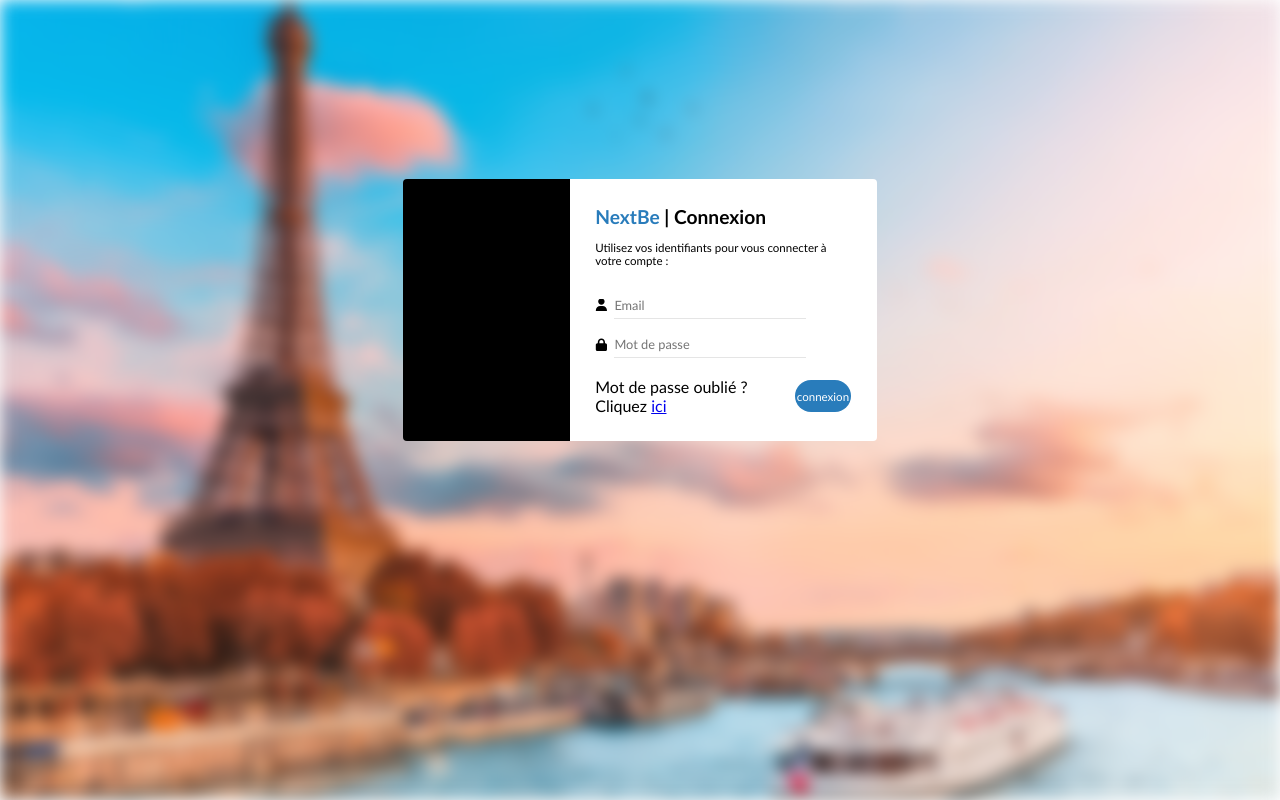
After one commit to MiguelF42/NextBe, a PHP site: page /templates/login.php in a window 1280 px wide. The commit adds this page. Run offline with PHP 8.4, Linux system fonts and the light colour scheme; some libraries are stand-ins or nearby versions.

Commit message:
Adding login page and correcting some features

```diff
--- /dev/null
+++ b/css/login.css
@@ -0,0 +1,132 @@
+* {
+    padding : 0;
+    margin : 0;
+    font-family : 'Poppins', 'Anton', 'Calibri', 'Trebuchet MS', sans-serif;
+    /* color: rgb(0, 0, 0); */
+}
+
+html, body {
+    overflow-x: hidden;
+}
+
+article {
+    height : 100vh;
+    width : 100vw;
+    display : flex;
+    flex-direction: column;
+    justify-content: center;
+    align-items: center;
+}
+
+#form_login {
+    display: flex;
+    flex-direction: column;
+    background-color: white;
+    width: 20vw;
+    height: auto;
+    padding: 2vw;
+    border-top-right-radius: 4px;
+    border-bottom-right-radius: 4px;
+}
+
+h2 > span {
+    color : #297cbb;
+}
+
+#body_login {
+    display: flex;
+    justify-content: center;
+    margin-top: 14vw;
+}
+
+#bg{
+    background-image: url('../asset/bg-login.jpg');
+    background-size: cover;
+    object-fit: cover;
+    background-position: center;
+    filter: blur(0.5rem);
+    height: 100%;
+    width: 100%;
+    position: absolute;
+    top: 0;
+    left: 0;
+    z-index: -1;
+}
+
+#bloc {
+    background-color: black;
+    width: 13vw;
+    border-top-left-radius: 4px;
+    border-bottom-left-radius: 4px;
+}
+
+#input_email {
+    border: none;
+    border-bottom: solid 1px rgba(0, 0, 0, 0.1);
+    width: 15vw;
+    margin-left: 0.5vw;
+    margin-bottom: 1vw;
+    height: 2vw;
+    font-size: 1vw;
+    outline: none;
+}
+
+#input_password {
+    border: none;
+    border-bottom: solid 1px rgba(0, 0, 0, 0.1);
+    width: 15vw;
+    margin-left: 0.5vw;
+    margin-bottom: 1.5vw;
+    height: 2vw;
+    font-size: 1vw;
+    outline: none;
+}
+
+#form_login h2 {
+    margin-bottom: 1vw;
+    font-size: 1.5vw;
+}
+
+#para_connexion {
+    margin-bottom: 2vw;
+    font-size: 0.9vw;
+}
+
+#btn {
+    border: 0;
+    font-size: 0.9vw;
+    color: white;
+    background-color: #297cbb;
+    width: 6vw;
+    height: 2.5vw;
+    border-radius: 5vw;
+
+    transition: all 0.3s ease 0s;
+}
+
+#btn:hover {
+    background-color: #05aac7;
+}
+
+#div_email svg , #div_password svg {
+    width: 1vw;
+    height: 1vw;
+    padding-top: 0.5vw;
+}
+
+#div_email , #div_password {
+    display: flex;
+    flex-direction: row;
+}
+
+#div_connexion{
+    width: auto;
+    height: auto;
+    display: flex;
+    flex-direction: row;
+    align-items: center;
+}
+
+#div_connexion p {
+    margin-right: 2.5vw;
+}
--- a/src/Lib/DatabaseConnection.php
+++ b/src/Lib/DatabaseConnection.php
@@ -9,7 +9,7 @@ class DatabaseConnection {
     public function getConnection():\PDO {
 
         $host = 'localhost';
-        $db = 'db';
+        $db = 'nextbe';
         $login = 'root';
         $password = 'root';
 
--- a/src/Model/AdminRepository.php
+++ b/src/Model/AdminRepository.php
@@ -44,7 +44,7 @@ Class AdminRepository extends Repository
             return $data;
         }
         catch(\Exception $e){
-            return 'Erreur :'.$e->getMessage();
+           throw new \Exception ('Erreur :'.$e->getMessage());
         }
     }
 
--- a/templates/layout.php
+++ b/templates/layout.php
@@ -8,7 +8,8 @@
     <link rel="preconnect" href="https://fonts.googleapis.com">
     <link rel="preconnect" href="https://fonts.gstatic.com" crossorigin>
     <link href="https://fonts.googleapis.com/css2?family=Rubik:wght@400;500;600&display=swap" rel="stylesheet">
-    <title>NextBe | Accueil</title>
+    <?= $loader ?>
+    <title>NextBe | <?= $title ?></title>
 </head>
 <body>
     <header class="common flex-r">
@@ -59,5 +60,6 @@
             else nav.classList.add('active');
         }
     </script>
+    <?= $script ?>
 </body>
 </html>
--- /dev/null
+++ b/templates/login.php
@@ -0,0 +1,39 @@
+<!DOCTYPE html>
+<html lang="fr">
+<head>
+    <meta charset="UTF-8">
+    <meta http-equiv="X-UA-Compatible" content="IE=edge">
+    <meta name="viewport" content="width=device-width, initial-scale=1.0">
+    <meta name="robots" content="noindex, nofollow">
+    <link rel='stylesheet' type='text/css' media='screen' href='css/login.css?<?= time() ?>'>
+    <script src="https://kit.fontawesome.com/c0f7d5b473.js" crossorigin="anonymous"></script>
+    <title>NextBe | Connexion</title>
+</head>
+<body id="body_login">
+    <div id="bg"></div>
+    <div id="bloc"></div>
+    <form id="form_login" action="./?action=login" method="POST">
+        <h2><span>NextBe</span> | Connexion</h2>
+        <p id="para_connexion">Utilisez vos identifiants pour vous connecter à votre compte : </p>
+        <div id="err">
+        <?php
+            if(isset($err)) {
+                ?>
+                <p>Vos identifiants sont incorrect</p>
+                <?php
+            }
+        ?>
+        </div>
+        <div id="div_email">
+        <svg xmlns="http://www.w3.org/2000/svg" viewBox="0 0 448 512"><path d="M224 256c70.7 0 128-57.3 128-128S294.7 0 224 0S96 57.3 96 128s57.3 128 128 128zm-45.7 48C79.8 304 0 383.8 0 482.3C0 498.7 13.3 512 29.7 512H418.3c16.4 0 29.7-13.3 29.7-29.7C448 383.8 368.2 304 269.7 304H178.3z"/></svg>
+            <input placeholder="Email" id="input_email" type="text" name="email" required></div>
+        <div id="div_password">
+            <svg xmlns="http://www.w3.org/2000/svg" viewBox="0 0 448 512"><path d="M144 144v48H304V144c0-44.2-35.8-80-80-80s-80 35.8-80 80zM80 192V144C80 64.5 144.5 0 224 0s144 64.5 144 144v48h16c35.3 0 64 28.7 64 64V448c0 35.3-28.7 64-64 64H64c-35.3 0-64-28.7-64-64V256c0-35.3 28.7-64 64-64H80z"/></svg>
+            <input placeholder="Mot de passe" id="input_password" type="password" name="password" required></div>
+        <div id="div_connexion">
+        <p>Mot de passe oublié ? Cliquez <a href="./?action=forgot">ici</a></p>
+        <input id="btn" type="submit" name="submit" value="connexion">
+        </div>
+    </form>
+</body>
+</html>
```
Also changed, not shown: index.php (+8 -0 lines), src/Controllers/Companies.php (added, +37 -0 lines), src/Lib/Logger.php (+4 -4 lines), src/Lib/Repository.php (+5 -4 lines), src/Lib/Tools.php (+38 -0 lines), src/Model/UserRepository.php (+3 -4 lines), templates/homepage.php (+40 -6 lines), templates/menu_table.php (+41 -9 lines), asset/bg-login.jpg (added).
